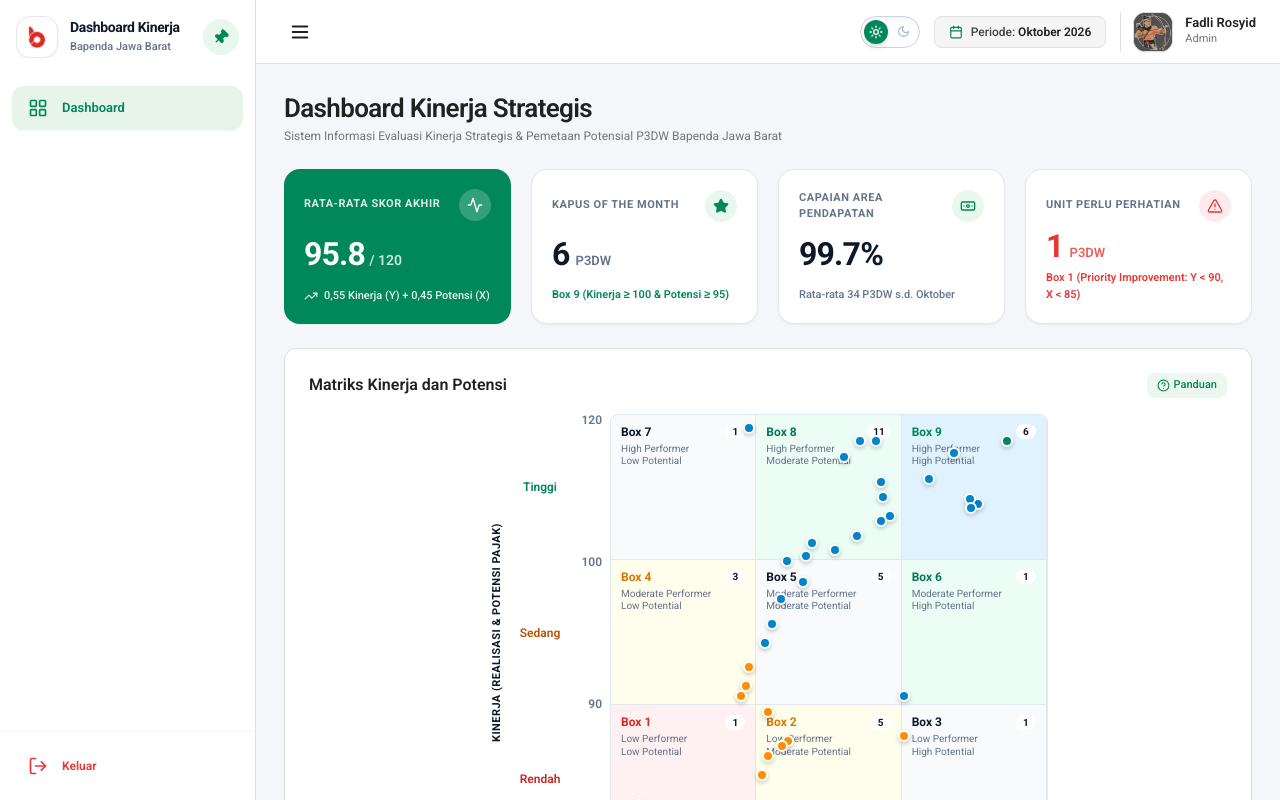
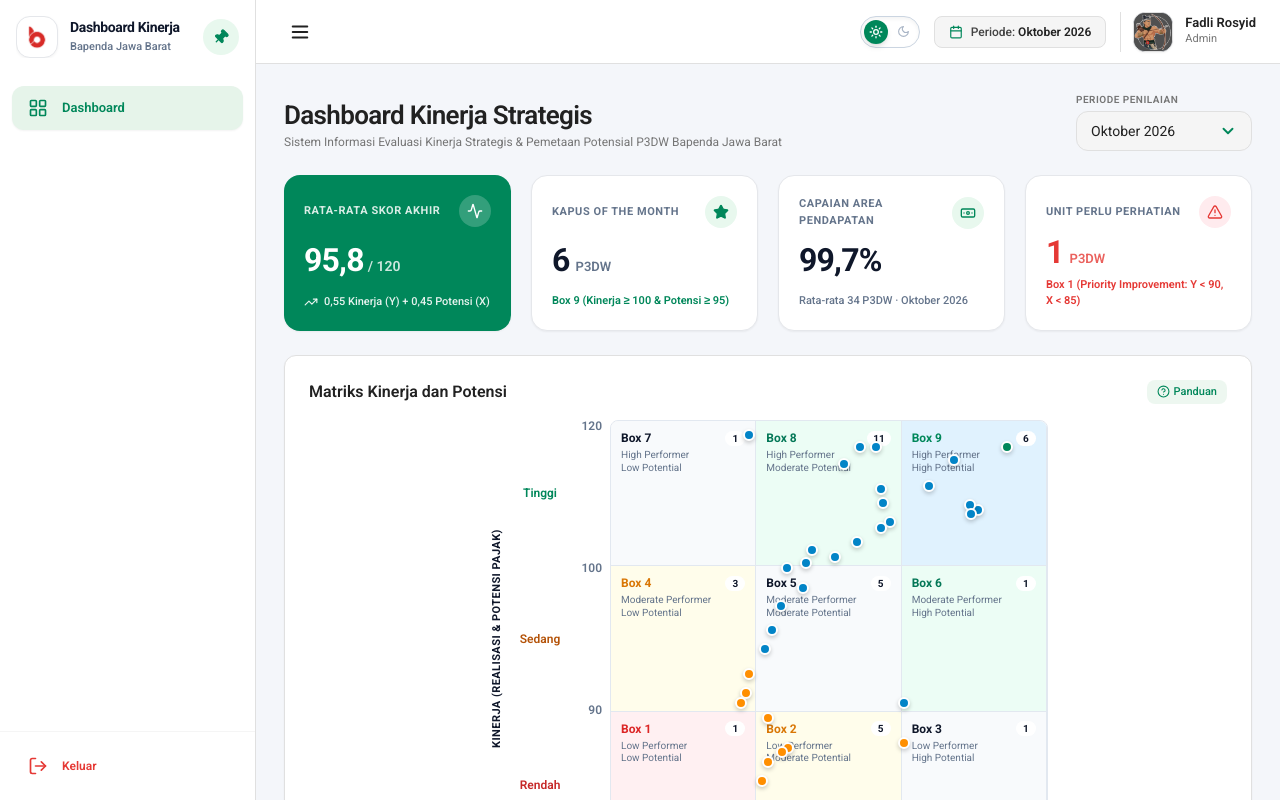
Before and after one commit to galihrakas123/employe-of-the-mont, a React (Vite) app: page /beranda in a window 1280 px wide. Shown: the top 800 px of the page. Built offline with nearby package versions, Linux system fonts and the light colour scheme.

Commit message:
feat: Integrate period selection in Header and BerandaDashboardPage for enhanced analysis

```diff
--- a/src/layout/Header/index.tsx
+++ b/src/layout/Header/index.tsx
@@ -1,11 +1,15 @@
 import React from 'react';
+import { useSearchParams } from 'react-router-dom';
 import { Calendar, Menu } from 'lucide-react';
+import { getPeriode } from '@/services/periodeData';
 import { useSidebar } from '../SidebarContext';
 import ThemeToggle from '@/components/ui/ThemeToggle';
 import avatarImg from '@/assets/avatar.png';
 
 export const Header: React.FC = () => {
   const { togglePin, isPinned } = useSidebar();
+  const [searchParams] = useSearchParams();
+  const periode = getPeriode(searchParams.get('periode'));
 
   return (
     <header className="h-16 bg-white border-b border-[#E0E0E0] flex items-center justify-between px-6 sticky top-0 z-40 select-none font-roboto">
@@ -29,7 +33,7 @@ export const Header: React.FC = () => {
         <div className="hidden sm:flex items-center gap-2 bg-[#F5F5F5] border border-[#E0E0E0] rounded-lg px-3.5 py-1.5 text-[12px] text-[#424242] font-medium">
           <Calendar size={14} className="text-[#00875A]" />
           <span>
-            Periode: <strong className="text-[#212121] font-semibold">Oktober 2026</strong>
+            Periode: <strong className="text-[#212121] font-semibold">{periode.label}</strong>
           </span>
         </div>
 
--- a/src/pages/beranda/index.tsx
+++ b/src/pages/beranda/index.tsx
@@ -1,5 +1,5 @@
-import React, { useEffect, useState } from 'react';
-import { useNavigate } from 'react-router-dom';
+import React, { useEffect, useMemo, useState } from 'react';
+import { useNavigate, useSearchParams } from 'react-router-dom';
 import {
   Activity,
   Star,
@@ -15,29 +15,92 @@ import {
   HelpCircle,
   X,
 } from 'lucide-react';
-import {
-  mockKpiTopCards,
-  mockScatterData,
-  mockLeaderboardData,
-  P3dwScatterData,
-  korwilMasterData,
-  KorwilGroupInfo,
-} from '@/services/dashboardMockData';
+import { mockLeaderboardData, P3dwLeaderboardData, P3dwScatterData } from '@/services/dashboardMockData';
+import { PERIODE_BERJALAN, PERIODE_LIST, getEvaluasiSemua, getPeriode } from '@/services/periodeData';
 import CustomSelect from '@/components/ui/CustomSelect';
 import NineBoxExplanationModal from '@/components/ui/NineBoxExplanationModal';
 import TalentBoxMatrix, { MatrixLegend } from '@/components/charts/TalentBoxMatrix';
 import { NINE_BOX_DETAILS } from '@/constants/nineBoxData';
 
+const periodeOptions = [...PERIODE_LIST].reverse().map((p) => ({ label: p.label, value: p.key }));
+
 export const BerandaDashboardPage: React.FC = () => {
   const navigate = useNavigate();
 
+  // Periode penilaian (disimpan di URL ?periode=YYYY-MM, sama seperti halaman detail); bawaan = bulan berjalan
+  const [searchParams, setSearchParams] = useSearchParams();
+  const periode = getPeriode(searchParams.get('periode'));
+  const isPeriodeBerjalan = periode.key === PERIODE_BERJALAN.key;
+  const setPeriode = (key: string) => {
+    const next = new URLSearchParams(searchParams);
+    if (key === PERIODE_BERJALAN.key) next.delete('periode');
+    else next.set('periode', key);
+    setSearchParams(next, { replace: true });
+  };
+  const detailUrl = (id: string) =>
+    `/beranda/detail-analisis?id=${id}${isPeriodeBerjalan ? '' : `&periode=${periode.key}`}`;
+
+  // Penilaian 34 P3DW pada periode terpilih: titik matriks & baris leaderboard
+  const { scatterData, leaderboardData } = useMemo(() => {
+    const evaluasi = getEvaluasiSemua(periode.key);
+    const byId = new Map(evaluasi.map((e) => [e.id, e]));
+    const scatter: P3dwScatterData[] = evaluasi.map((e) => ({
+      id: e.id,
+      nama: e.nama,
+      x: e.x,
+      y: e.y,
+      box: e.boxLabel,
+      boxNumber: e.boxNumber,
+      kategori: e.kategori,
+      skorTotal: e.total,
+      korwil: e.korwil,
+      kinerjaLevel: e.kinerjaLevel,
+      potensiLevel: e.potensiLevel,
+    }));
+    const leaderboard: P3dwLeaderboardData[] = mockLeaderboardData
+      .map((u) => {
+        const e = byId.get(u.id)!;
+        return {
+          ...u,
+          peringkat: e.peringkat,
+          totalSkor: e.total,
+          predikat: e.predikat,
+          grade: e.grade,
+          scorePendapatan: e.pendapatan,
+          scoreKepatuhan: e.kepatuhan,
+          scorePelayanan: e.pelayanan,
+          scoreTataKelola: e.tataKelola,
+          scoreSdm: e.sdm,
+          skorY: e.y,
+          skorX: e.x,
+          boxNumber: e.boxNumber,
+          boxName: e.boxName,
+        };
+      })
+      .sort((a, b) => a.peringkat - b.peringkat);
+    return { scatterData: scatter, leaderboardData: leaderboard };
+  }, [periode.key]);
+
+  // Ringkasan kartu atas untuk periode terpilih
+  const ringkasan = useMemo(() => {
+    const n = scatterData.length || 1;
+    return {
+      rataSkor: (scatterData.reduce((acc, u) => acc + u.skorTotal, 0) / n).toFixed(1),
+      box9: scatterData.filter((u) => u.boxNumber === 9).length,
+      box1: scatterData.filter((u) => u.boxNumber === 1).length,
+      rataPendapatan: (leaderboardData.reduce((acc, u) => acc + u.scorePendapatan, 0) / n).toFixed(1),
+    };
+  }, [scatterData, leaderboardData]);
+
   // State
-  // Default tidak ada unit terpilih; klik ulang unit yang sama, tombol ✕, atau Esc untuk membatalkan pilihan
-  const [selectedUnit, setSelectedUnit] = useState<P3dwScatterData | null>(null);
+  // Default tidak ada unit terpilih; klik ulang unit yang sama, tombol ✕, atau Esc untuk membatalkan pilihan.
+  // Yang disimpan hanya id-nya, agar ringkasan unit ikut berganti saat periode diganti.
+  const [selectedUnitId, setSelectedUnitId] = useState<string | null>(null);
+  const selectedUnit = scatterData.find((s) => s.id === selectedUnitId) ?? null;
 
   useEffect(() => {
     const onKeyDown = (e: KeyboardEvent) => {
-      if (e.key === 'Escape') setSelectedUnit(null);
+      if (e.key === 'Escape') setSelectedUnitId(null);
     };
     window.addEventListener('keydown', onKeyDown);
     return () => window.removeEventListener('keydown', onKeyDown);
@@ -55,12 +118,7 @@ export const BerandaDashboardPage: React.FC = () => {
 
   // Pilih unit tanpa mengubah filter tabel, agar daftar P3DW lain tetap tampil
   const handleSelectBranch = (unitId: string) => {
-    if (selectedUnit?.id === unitId) {
-      setSelectedUnit(null);
-      return;
-    }
-    const match = mockScatterData.find((s) => s.id === unitId);
-    if (match) setSelectedUnit(match);
+    setSelectedUnitId((prev) => (prev === unitId ? null : unitId));
   };
 
   // Options untuk CustomSelect (Matching Referensi Gambar)
@@ -81,7 +139,7 @@ export const BerandaDashboardPage: React.FC = () => {
   ];
 
   // Filtered Leaderboard
-  const filteredLeaderboard = mockLeaderboardData.filter((item) => {
+  const filteredLeaderboard = leaderboardData.filter((item) => {
     const matchKlaster = filterKlaster === 'ALL' || item.klaster === filterKlaster;
     const matchKorwil = filterKorwil === 'ALL' || item.kanwil === filterKorwil;
     const q = searchQuery.toLowerCase().trim();
@@ -95,7 +153,7 @@ export const BerandaDashboardPage: React.FC = () => {
 
   // Titik matriks yang tidak lolos filter diredupkan
   const filteredIds = new Set(filteredLeaderboard.map((item) => item.id));
-  const dimmedUnitIds = new Set(mockScatterData.filter((item) => !filteredIds.has(item.id)).map((item) => item.id));
+  const dimmedUnitIds = new Set(scatterData.filter((item) => !filteredIds.has(item.id)).map((item) => item.id));
 
   // Tampilkan semua data; tabel di-scroll di dalam kartunya sendiri
   const displayedLeaderboard = filteredLeaderboard;
@@ -164,7 +222,7 @@ export const BerandaDashboardPage: React.FC = () => {
   return (
     <div className="flex flex-col gap-6 w-full p-4 sm:p-6 lg:p-7 pb-10 font-roboto antialiased text-[#212121]">
       {/* 0. PAGE TITLE (Sesuai Dokumen Talent Box KPI Kepala Pusat Cabang Samsat) */}
-      <div className="flex flex-col sm:flex-row justify-between items-start sm:items-center gap-2">
+      <div className="flex flex-col sm:flex-row justify-between items-start sm:items-end gap-3">
         <div>
           <h1 className="text-[26px] font-semibold text-[#212121] tracking-tight leading-tight">
             Dashboard Kinerja Strategis
@@ -173,7 +231,35 @@ export const BerandaDashboardPage: React.FC = () => {
             Sistem Informasi Evaluasi Kinerja Strategis & Pemetaan Potensial P3DW Bapenda Jawa Barat
           </p>
         </div>
+        {/* Pilih periode penilaian yang ingin ditinjau (sama seperti di halaman detail) */}
+        <div className="shrink-0">
+          <div className="text-[10px] text-[#757575] font-semibold uppercase tracking-wider mb-1">Periode Penilaian</div>
+          <CustomSelect
+            compact
+            placeholder="Periode penilaian"
+            value={periode.key}
+            options={periodeOptions}
+            onChange={setPeriode}
+            className="w-44"
+          />
+        </div>
       </div>
+
+      {/* Penanda saat meninjau periode lampau */}
+      {!isPeriodeBerjalan && (
+        <div className="-mt-2 flex flex-wrap items-center justify-between gap-2 rounded-xl border border-[#F59E0B]/40 bg-[#FFFBEB] dark:bg-[#78350F]/20 px-4 py-2.5 text-[12.5px] text-[#92400E] dark:text-[#FBBF24]">
+          <span>
+            Menampilkan penilaian <b>{periode.label}</b>. Peringkat, posisi matriks, dan skor mengikuti periode tersebut.
+          </span>
+          <button
+            type="button"
+            onClick={() => setPeriode(PERIODE_BERJALAN.key)}
+            className="font-semibold underline underline-offset-2 hover:no-underline cursor-pointer"
+          >
+            Kembali ke {PERIODE_BERJALAN.label}
+          </button>
+        </div>
+      )}
 
       {/* 1. TOP KPI CARDS (Agregasi 34 Cabang P3DW Berdasarkan Standar Baku) */}
       <section className="grid grid-cols-1 sm:grid-cols-2 lg:grid-cols-4 gap-5">
@@ -191,7 +277,7 @@ export const BerandaDashboardPage: React.FC = () => {
           <div className="my-2">
             <div className="flex items-baseline gap-1">
               <span className="text-[32px] font-black text-white leading-none tracking-tight font-roboto">
-                {mockKpiTopCards[0].value}
+                {ringkasan.rataSkor.replace('.', ',')}
               </span>
               <span className="text-[14px] font-semibold text-white/80">/ 120</span>
             </div>
@@ -217,7 +303,7 @@ export const BerandaDashboardPage: React.FC = () => {
           <div className="my-2">
             <div className="flex items-baseline gap-1.5">
               <span className="text-[32px] font-black text-[#0F172A] leading-none tracking-tight font-roboto">
-                {mockKpiTopCards[1].value}
+                {ringkasan.box9}
               </span>
               <span className="text-[13px] font-semibold text-[#64748B]">P3DW</span>
             </div>
@@ -241,12 +327,12 @@ export const BerandaDashboardPage: React.FC = () => {
 
           <div className="my-2">
             <span className="text-[32px] font-black text-[#0F172A] leading-none tracking-tight font-roboto">
-              {mockKpiTopCards[2].value}
+              {ringkasan.rataPendapatan.replace('.', ',')}%
             </span>
           </div>
 
           <div className="text-[11px] font-medium text-[#64748B]">
-            Rata-rata 34 P3DW s.d. Oktober
+            Rata-rata 34 P3DW · {periode.label}
           </div>
         </div>
 
@@ -264,7 +350,7 @@ export const BerandaDashboardPage: React.FC = () => {
           <div className="my-2">
             <div className="flex items-baseline gap-1.5">
               <span className="text-[32px] font-black text-[#E53935] leading-none tracking-tight font-roboto">
-                {mockKpiTopCards[3].value}
+                {ringkasan.box1}
               </span>
               <span className="text-[13px] font-semibold text-[#E53935]/80">P3DW</span>
             </div>
@@ -308,7 +394,7 @@ export const BerandaDashboardPage: React.FC = () => {
               selectedId={selectedUnit?.id}
               onSelect={handleSelectBranch}
               onBoxClick={handleOpenBoxExplanation}
-              points={mockScatterData.map((item) => ({
+              points={scatterData.map((item) => ({
                 id: item.id,
                 label: item.nama,
                 x: item.x,
@@ -345,7 +431,7 @@ export const BerandaDashboardPage: React.FC = () => {
                   </span>
                   <button
                     type="button"
-                    onClick={() => setSelectedUnit(null)}
+                    onClick={() => setSelectedUnitId(null)}
                     className="w-6 h-6 rounded-full flex items-center justify-center text-[#64748B] hover:text-[#0F172A] hover:bg-[#E2E8F0] dark:hover:bg-[#334155] transition cursor-pointer"
                     title="Batalkan pilihan (Esc)"
                     aria-label="Batalkan pilihan unit"
@@ -390,7 +476,7 @@ export const BerandaDashboardPage: React.FC = () => {
 
                 <button
                   type="button"
-                  onClick={() => navigate(`/beranda/detail-analisis?id=${selectedUnit.id}`)}
+                  onClick={() => navigate(detailUrl(selectedUnit.id))}
                   className="ml-auto inline-flex items-center gap-1.5 px-3.5 py-2 bg-[#00875A] hover:bg-[#00724C] text-white rounded-[10px] text-[13px] font-medium transition shadow-sm whitespace-nowrap cursor-pointer"
                 >
                   <span>Lihat Detail</span>
@@ -570,7 +656,7 @@ export const BerandaDashboardPage: React.FC = () => {
                         />
                         <button
                           type="button"
-                          onClick={() => navigate(`/beranda/detail-analisis?id=${row.id}`)}
+                          onClick={() => navigate(detailUrl(row.id))}
                           className="relative inline-flex items-center gap-1.5 px-3 py-1.5 rounded-lg bg-[#00875A] hover:bg-[#00724C] text-white text-[12px] font-medium transition cursor-pointer shadow-xs active:scale-95"
                         >
                           <span>Detail</span>
--- a/src/pages/dashboard_kinerja/modules/detail_analisis/controller/useDetailAnalisisController.ts
+++ b/src/pages/dashboard_kinerja/modules/detail_analisis/controller/useDetailAnalisisController.ts
@@ -89,7 +89,8 @@ export const useDetailAnalisisController = () => {
   }, []);
 
   const handleBack = () => {
-    navigate('/beranda');
+    // Kembali ke dashboard dengan periode yang sama
+    navigate(isPeriodeBerjalan ? '/beranda' : `/beranda?periode=${periode.key}`);
   };
 
   const getKategoriBadgeStyle = (kategori: string) => {
```
